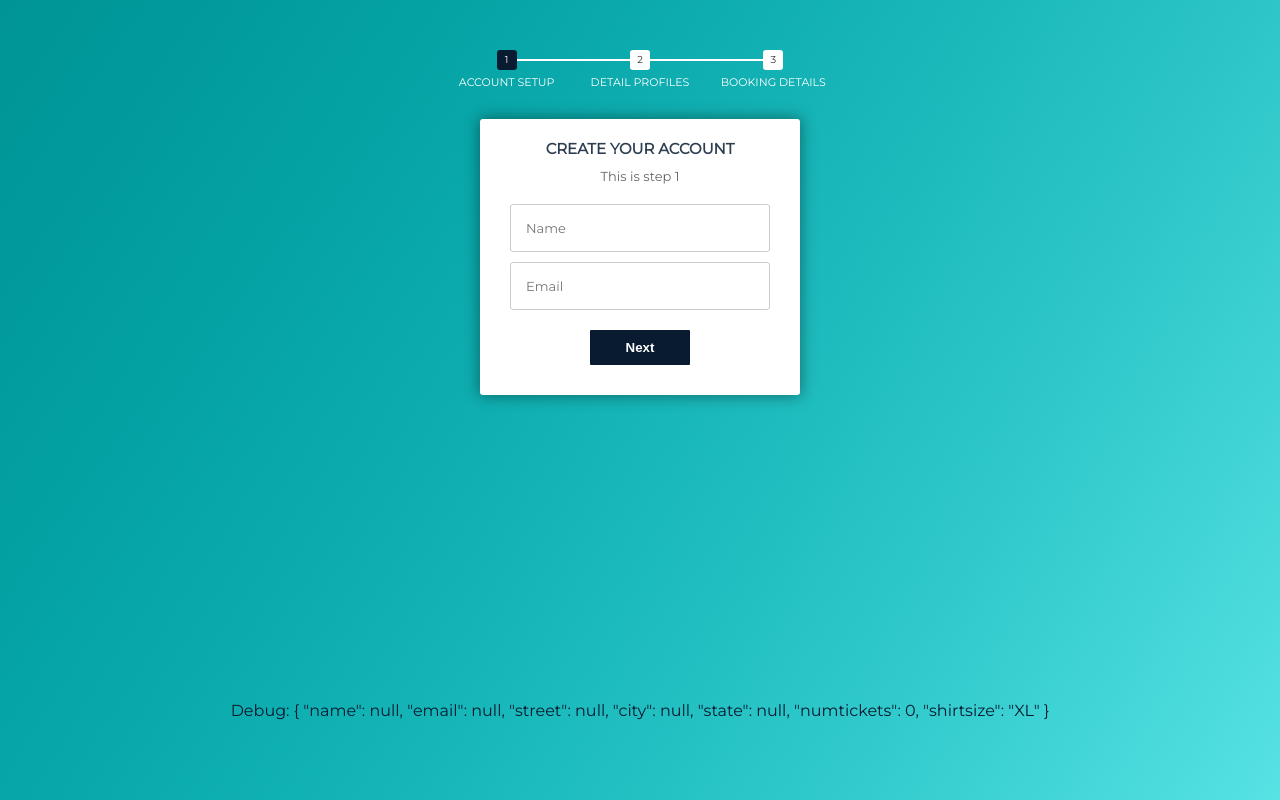
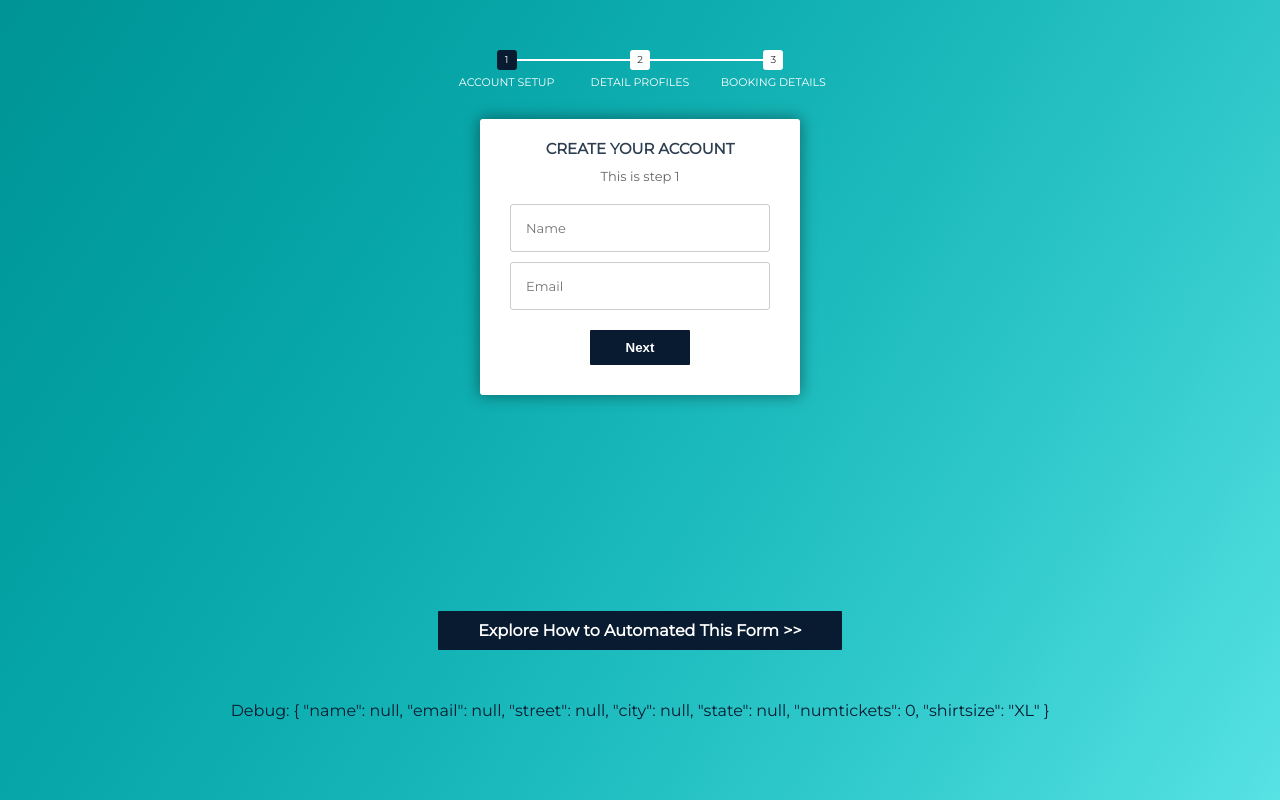
Before and after one commit to coroo/coroo.github.io.old, a plain HTML site: page dist/index.html in a window 1280 px wide. Drawn offline with nearby package versions, Linux system fonts and the light colour scheme.

Commit message:
initial commit

```diff
--- a/dist/index.html
+++ b/dist/index.html
@@ -58,10 +58,14 @@
   </fieldset>
 
 
+  <section class="medium-link">
+    <a href="https://medium.com/@coroo.wicaksono/fast-automated-testing-with-katalon-and-robot-framework-579b5bf00" style="padding: 10px 40px;" class="action-button">Explore How to Automated This Form >></a>
+  </section>
   <section class="result">
     <p style="margin: 0 auto; width: 100%;">Debug: {{registration}}</p>
   </section>
 </form>
+
 
 <!-- partial -->
 <script src='https://unpkg.com/vue'></script>
--- a/dist/style.css
+++ b/dist/style.css
@@ -67,6 +67,8 @@ body {
 	cursor: pointer;
 	padding: 10px 5px;
 	margin: 10px 5px;
+	text-decoration:none;
+
 }
 #msform .action-button:hover, #msform .action-button:focus {
 	box-shadow: 0 0 0 2px white, 0 0 0 3px #091b30;
@@ -141,3 +143,11 @@ body {
     width: 100%;
     left: 0;
 }
+
+.medium-link {
+	color:#091b30;
+	position: fixed;
+    bottom: 20%;
+    width: 100%;
+    left: 0;
+}
```
Also changed, not shown: 1 other file.
